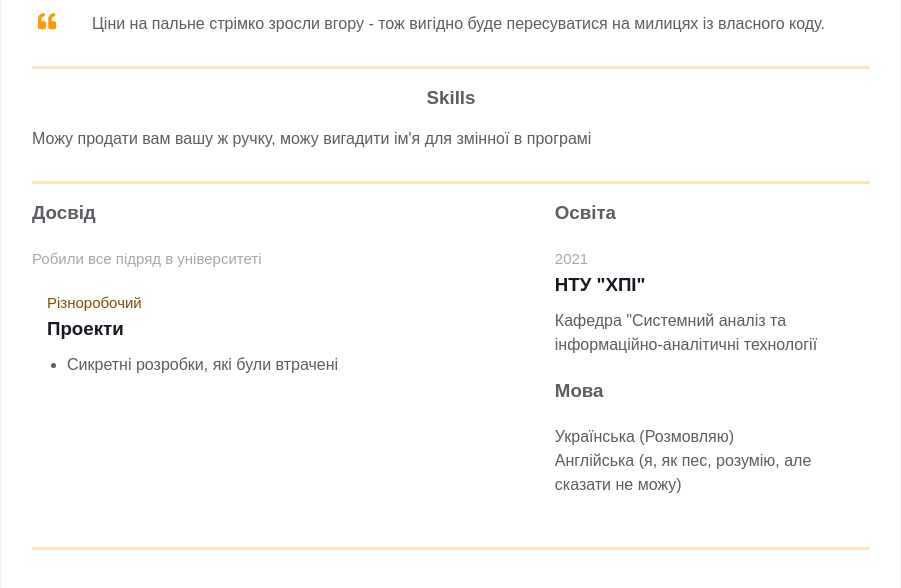
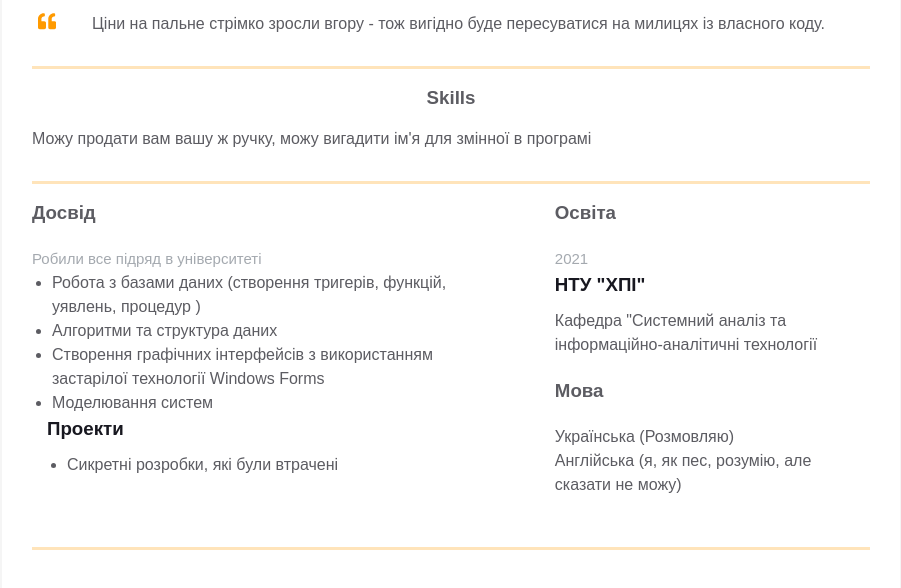
Before and after one commit to RomanNoname/homepage, a plain HTML site: page index.html in a window 1280 px wide. Shown: the part 338-926 px from the top of the page, without its empty margins (189-1090 px from the left). Drawn offline with Linux system fonts and the light colour scheme.

Commit message:
Finally fixed

```diff
--- a/index.html
+++ b/index.html
@@ -97,12 +97,15 @@
                 <div class="experiences__company">
                   <div class="experiences__company-header">
                     <span class="experiences__company-header-durability">Робили все підряд в університеті</span>
-                    <h3 class="experiences__company-header-name"></h3>
+                    <ul class="experiences__company-project-responsibilities">
+                      <li>Робота з базами даних (створення тригерів, функцій, уявлень, процедур )</li>
+                      <li>Алгоритми та структура даних</li>
+                      <li>Створення графічних інтерфейсів з використанням застарілої технології Windows Forms</li>
+                      <li>Моделювання систем</li>
+                    </ul>
                   </div>
+                  <div class="experiences__company-project">
 
-                  <div class="experiences__company-project">
-                    <span class="experiences__company-project-role" style="color :rgb(129, 78, 0)">
-                      Різноробочий</span>
                     <h3 class="experiences__company-project-name">Проекти</h3>
                     <ul class="experiences__company-project-responsibilities">
                       <li>Сикретні розробки, які були втрачені</li>
@@ -134,12 +137,10 @@
                      Англійська (я, як пес, розумію, але сказати не можу)
                     </p>
                   </div>
-
               </div>
             </div>
           </div>
         </div>
-
       </div>
     </main>
   </body>
--- a/styles.css
+++ b/styles.css
@@ -265,8 +265,7 @@ body {
 .additional-info__languages-item {
   color: var(--secondary-text-color);
 }
-.phone:hover
-{
+.phone:hover {
   background-color: #000008;
   opacity: 0;
 }
```
